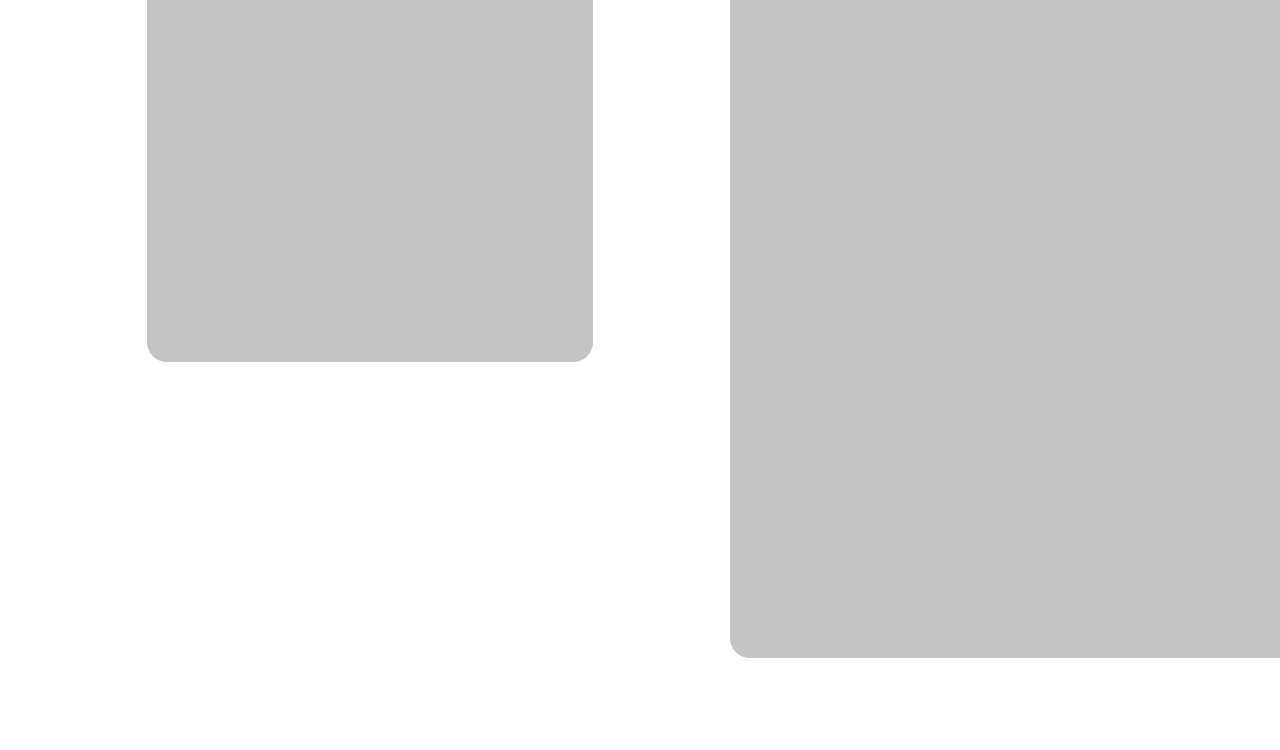
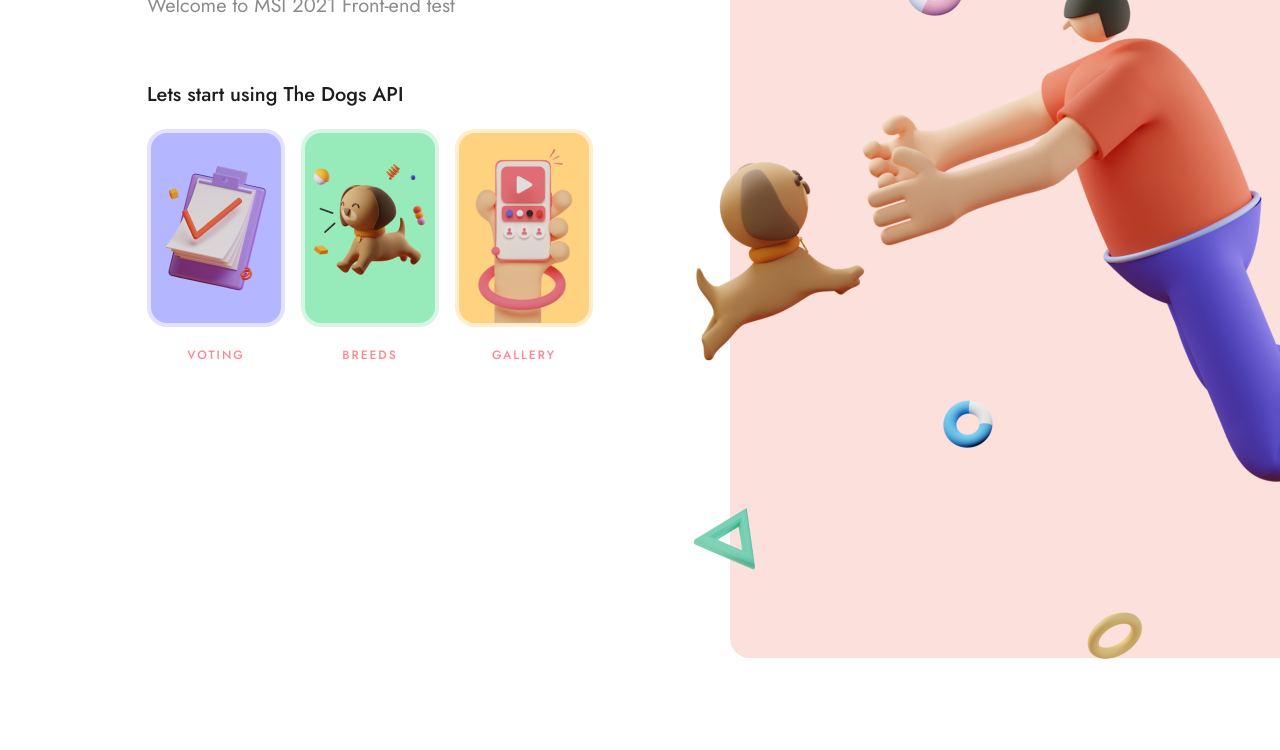
Before and after one commit to Maxeemja/PetsPaw, a plain HTML site: page src/index.html in a window 1280 px wide. Shown: the part 212-962 px from the top of the page. Before the commit the page ends 900 px from the top, so only its background shows below. Drawn offline with nearby package versions, Linux system fonts and the light colour scheme.

Commit message:
homepage done

```diff
--- a/src/index.html
+++ b/src/index.html
@@ -12,8 +12,42 @@
 </head>
 <body>
     <div class="container">
-        <div class="main__block"></div>
-        <div class="sub__block"></div>
+        <div class="main">
+            <img src="img/logo.png" alt="logo">
+            <div class="main__title">Hi intern!</div>
+            <div class="main__subtitle">Welcome to MSI 2021 Front-end test</div>
+            <div class="main__start">Lets start using The Dogs API</div>
+            <div class="main__items">
+                <div class="main__items-wrapper">
+                    <div class="rectangle"><img src="img/vote-table.png" alt="" class="main__wrapper-item">
+                    </div>
+                    <div class="rectangle_small"><div class="main__items-wrapper_descr">VOTING</div>
+                    </div>
+                </div>
+                <div class="main__items-wrapper">
+                    <div class="rectangle rectangle_2"><img src="img/pet-breeds.png" alt="" class="main__wrapper-item">
+                    </div>
+                    <div class="rectangle_small"><div class="main__items-wrapper_descr">BREEDS</div>
+                    </div>
+                </div>
+                <div class="main__items-wrapper">
+                    <div class="rectangle rectangle_3"><img src="img/images-search.png" alt="" class="main__wrapper-item">
+                    </div>
+                    <div class="rectangle_small"><div class="main__items-wrapper_descr">GALLERY</div>
+                    </div>
+                </div>
+            </div>
+        </div>
+        <section class="sub__home">
+            <section class="voting hidden"></section>
+
+        </section>
+        <img src="img/girl-and-pet.png" class="home__img" alt="">
     </div>
+
+
+    <script src="//code.jquery.com/jquery-1.11.0.min.js"></script>
+    <script src="//code.jquery.com/jquery-migrate-1.2.1.min.js"></script>
+    <script src="js/script.js"></script>
 </body>
 </html>
--- /dev/null
+++ b/src/js/script.js
@@ -0,0 +1,10 @@
+$(document).ready(function(){
+
+    $('.main__items').on('click', 'div:not(.main__items-wrapper_active)', function() {
+        $(this).addClass('main__items-wrapper_active').siblings().removeClass('main__items-wrapper_active');
+        $('.sub__home').addClass('sub__voting');
+        $('.home__img').addClass('hidden');
+/*           .closest('div.main__items').find('div.catalog__content').removeClass('catalog__content_active').eq($(this).index()).addClass('catalog__content_active'); */
+      });
+
+});
```
Also changed, not shown: src/css/style.min.css (+1 -1 lines).
